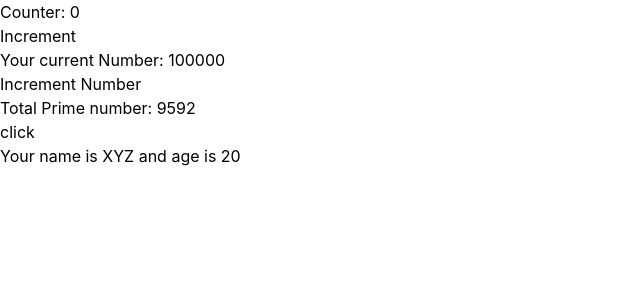
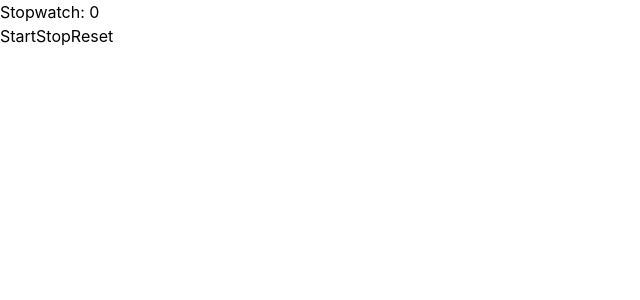
Before and after one commit to chintan21-png/React-Practice, a React (Vite) app in the folder Day9/: page / in a window 1280 px wide. Shown: the top 300 px of the page, without its empty margins (0-640 px from the left). Built offline with nearby package versions, Linux system fonts and the light colour scheme.

Commit message:
useMemo and useRef completed

```diff
--- a/Day9/src/App.jsx
+++ b/Day9/src/App.jsx
@@ -1,61 +1,102 @@
-// import UserList from "./components/UserList";
+// // import UserList from "./components/UserList";
+// // function App() {
+// //   return (
+// //     <div className="App">
+// //       <UserList />
+// //     </div>
+// //   );
+// // }
+
+// // export default App;
+
+// //useMemo hook
+// import { useCallback, useMemo, useState } from "react"
+// import Sum from "./Sum";
+// import Post from "./Post";
+
 // function App() {
-//   return (
-//     <div className="App">
-//       <UserList />
-//     </div>
-//   );
-// }
+//     const [count, setCount] = useState(0)
+//     const [number, setNumber] = useState(100000);
+
+//     const handleClick = useCallback(() => {
+//         console.log("Handle Click", count);
+//     },[count]);
+
+//     const prime = useMemo(() => {
+//         let total = 0;
+
+//         if (number > 1) {
+//             total++;
+//         }
+//         for(let i=3; i<= number; i++) {
+//             total++;
+//             for(let j=2; j<i; j++) {
+//                 if(i%j==0) {
+//                     total --;
+//                     break;
+//                 }
+//             }
+//         }
+//         return total;
+//     },[number])
+
+//     const obj = useMemo(() => {
+//         return {name: "XYZ", age:20};
+//     },[])
+//     console.log("app render")
+//     return(
+//         <>
+//             <h1>Counter: {count}</h1>
+//             <button onClick={() => setCount(prev => prev + 1)}>Increment</button>
+//             <h2>Your current Number: {number}</h2>
+//             <button onClick={() => setNumber(prev => prev + 10000)}>Increment Number</button>
+//             <h3>Total Prime number: {prime}</h3>
+//             <button onClick={handleClick}>click</button>
+//             <Sum number={number}/>
+//             <Post value={obj}/>
+//         </>
+//     );
+// };
 
 // export default App;
 
-//useMemo hook
-import { useCallback, useMemo, useState } from "react"
-import Sum from "./Sum";
-import Post from "./Post";
+//useRef hook
+
+import { useRef, useState } from "react";
 
 function App() {
-    const [count, setCount] = useState(0)
-    const [number, setNumber] = useState(100000);
+  const [time, setTime] = useState(0);
+  const intervalIdRef = useRef(null);
 
-    const handleClick = useCallback(() => {
-        console.log("Handle Click", count);
-    },[count]);
+  function handleStart() {
+    if(intervalIdRef.current != null) {
+       return;
+    }
+    intervalIdRef.current = setInterval(() => {
+      setTime((time) => time + 1);
+    }, 1000);
+  }
 
-    const prime = useMemo(() => {
-        let total = 0;
+  function handleStop() {
+    clearInterval(intervalIdRef.current);
+    intervalIdRef.current = null;
+  }
+  function handleReset() {
+    clearInterval(intervalIdRef.current)
+    intervalIdRef.current = null;
+    setTime(0);
+  }
 
-        if (number > 1) {
-            total++;
-        }
-        for(let i=3; i<= number; i++) {
-            total++;
-            for(let j=2; j<i; j++) {
-                if(i%j==0) {
-                    total --;
-                    break;
-                }
-            }
-        }
-        return total;
-    },[number])
-
-    const obj = useMemo(() => {
-        return {name: "XYZ", age:20};
-    },[])
-    console.log("app render")
-    return(
-        <>
-            <h1>Counter: {count}</h1>
-            <button onClick={() => setCount(prev => prev + 1)}>Increment</button>
-            <h2>Your current Number: {number}</h2>
-            <button onClick={() => setNumber(prev => prev + 10000)}>Increment Number</button>
-            <h3>Total Prime number: {prime}</h3>
-            <button onClick={handleClick}>click</button>
-            <Sum number={number}/>
-            <Post value={obj}/>
-        </>
-    );
+  return (
+    <>
+      <h1>Stopwatch: {time}</h1>
+      <div>
+        <button onClick={handleStart}>Start</button>
+        <button onClick={handleStop}>Stop</button>
+        <button onClick={handleReset}>Reset</button>
+      </div>
+    </>
+  );
 };
 
 export default App;
--- a/Day9/src/Sum.jsx
+++ b/Day9/src/Sum.jsx
@@ -1,24 +1,24 @@
-import React from "react";
+// import React from "react";
 
-const Sum = React.memo((number) => {
-     function calculateSum() {
-        let sum = 0;
+// const Sum = React.memo((number) => {
+//      function calculateSum() {
+//         let sum = 0;
 
-        for (let i=0; i <= number; i++) {
-            sum+=i;
-        }
-        return sum;
-    }
+//         for (let i=0; i <= number; i++) {
+//             sum+=i;
+//         }
+//         return sum;
+//     }
 
-    const total = calculateSum();
-    console.log("Sum render")
+//    // const total = calculateSum();
+//     console.log("Sum render")
 
-    return(
-        <>
-            {/* <h1>This is out Math Library</h1>
-            <h2>Sum: {total}</h2> */}
-        </>
-    );
-})
+//     return(
+//         <>
+//             {/* <h1>This is out Math Library</h1>
+//             <h2>Sum: {total}</h2> */}
+//         </>
+//     );
+// })
 
-export default Sum;
+// export default Sum;
```
